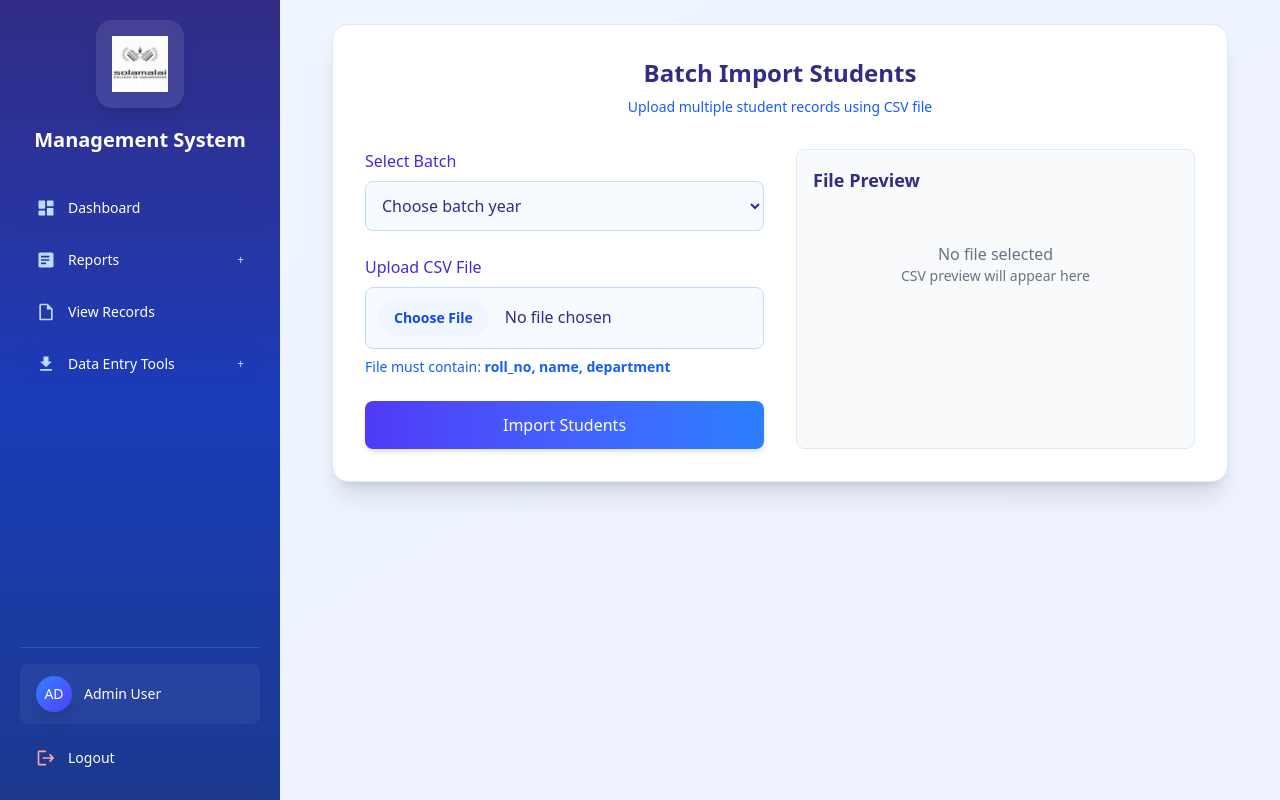
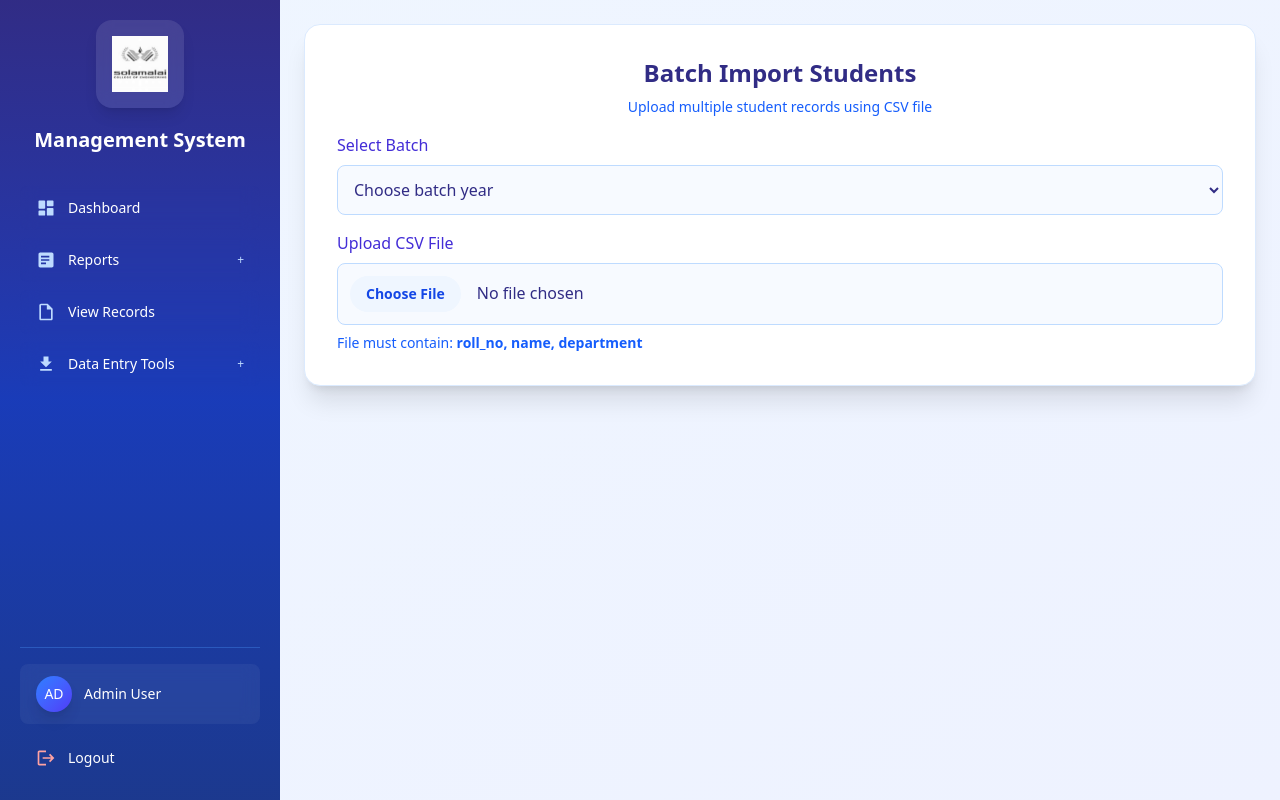
Before and after one commit to kesavan2252/Automation_for_latecomer_management_system, a React (Vite) app in the folder client/: page /data-tools/import/batch in a window 1280 px wide. Built offline with nearby package versions, Linux system fonts and the light colour scheme.

Commit message:
all option updated with changes

```diff
--- a/client/src/DepartmenReport.jsx
+++ b/client/src/DepartmenReport.jsx
@@ -238,7 +238,7 @@ const DepartmentReport = () => {
                   type="date"
                   value={startDate}
                   onChange={handleStartDateChange}
-                  max={today}
+
                   required
                   className="w-full px-3 py-2 rounded-lg border border-indigo-200 focus:ring-2 focus:ring-indigo-500 focus:border-transparent"
                 />
@@ -252,7 +252,7 @@ const DepartmentReport = () => {
                   value={endDate}
                   onChange={handleEndDateChange}
                   min={startDate} // Prevent selecting end date before start date
-                  max={today}
+
                   required
                   className="w-full px-3 py-2 rounded-lg border border-indigo-200 focus:ring-2 focus:ring-indigo-500 focus:border-transparent"
                 />
--- a/client/src/ImportBatch.jsx
+++ b/client/src/ImportBatch.jsx
@@ -9,11 +9,14 @@ const ImportBatch = () => {
   const [file, setFile] = useState(null);
   const [filePreview, setFilePreview] = useState(null);
   const [fileError, setFileError] = useState("");
+  const [totalRecords, setTotalRecords] = useState(0);
+  const [parsedData, setParsedData] = useState(null);
 
   const handleFileChange = (e) => {
     const selectedFile = e.target.files[0];
     setFile(selectedFile);
     setFileError("");
+    setParsedData(null);
 
     if (selectedFile) {
       if (!selectedFile.name.endsWith('.csv')) {
@@ -24,14 +27,28 @@ const ImportBatch = () => {
       const reader = new FileReader();
       reader.onload = (event) => {
         const text = event.target.result;
-        const lines = text.split('\n').filter(line => line.trim() !== ''); // Filter empty lines
+        const lines = text.split('\n').filter(line => line.trim() !== '');
         if (lines.length > 0) {
-          const headers = lines[0].toLowerCase();
+          const headers = lines[0].toLowerCase().split(',').map(h => h.trim());
           if (!headers.includes('roll_no') || !headers.includes('name') || !headers.includes('department')) {
             setFileError("File must contain roll_no, name, and department columns!");
             return;
           }
-          setFilePreview(lines.slice(0, 6)); // Preview first 5 rows + header
+
+          // Parse CSV data into structured format
+          const data = lines.slice(1).map(line => {
+            const values = line.split(',').map(v => v.trim());
+            return {
+              roll_no: values[headers.indexOf('roll_no')],
+              name: values[headers.indexOf('name')],
+              department: values[headers.indexOf('department')],
+              batch: batch // Add batch information
+            };
+          }).filter(item => item.roll_no && item.name && item.department); // Filter out invalid rows
+
+          setTotalRecords(data.length);
+          setParsedData(data);
+          setFilePreview(lines.slice(0, 6));
         }
       };
       reader.readAsText(selectedFile);
@@ -100,7 +117,7 @@ const ImportBatch = () => {
         animate={{ opacity: 1, y: 0 }}
         className="flex-1 p-6"
       >
-        <div className="max-w-4xl mx-auto">
+        <div className="max-w-6xl mx-auto">
           <motion.div
             initial={{ scale: 0.95 }}
             animate={{ scale: 1 }}
@@ -113,13 +130,13 @@ const ImportBatch = () => {
             >
               Batch Import Students
             </motion.h1>
-            <p className="text-blue-600 text-center mb-8 text-sm">
+            <p className="text-blue-600 text-center mb-4 text-sm">
               Upload multiple student records using CSV file
             </p>
 
-            <div className="grid md:grid-cols-2 gap-8">
-              {/* Form Section */}
             <div className="space-y-6">
+              <div className="grid grid-cols-1 gap-6">
+                <div className="space-y-4">
                   <div className="group">
                     <label className="block text-indigo-700 font-medium mb-2">Select Batch</label>
                     <select
@@ -128,8 +145,7 @@ const ImportBatch = () => {
                       required
                       className="w-full p-3 bg-blue-50/50 border border-blue-200 rounded-lg
                                text-indigo-900 focus:outline-none focus:ring-2 focus:ring-blue-400
-                             focus:border-transparent transition-all duration-300
-                             group-hover:bg-blue-50"
+                               focus:border-transparent transition-all duration-300"
                     >
                       <option value="">Choose batch year</option>
                       <option value="2021-2025">2021-2025</option>
@@ -162,50 +178,72 @@ const ImportBatch = () => {
                       File must contain: <span className="font-semibold">roll_no, name, department</span>
                     </p>
                   </div>
+                </div>
+              </div>
 
+              {/* Preview Section */}
+              {parsedData && (
+                <div>
+                  <h3 className="text-lg font-semibold text-indigo-900 mb-4">
+                    Preview for Batch: {batch}
+                  </h3>
+                  <div className="overflow-x-auto">
+                    <table className="min-w-full bg-white rounded-lg overflow-hidden">
+                      <thead className="bg-indigo-50">
+                        <tr>
+                          <th className="px-6 py-3 text-left text-xs font-medium text-indigo-800 uppercase tracking-wider">
+                            Roll No
+                          </th>
+                          <th className="px-6 py-3 text-left text-xs font-medium text-indigo-800 uppercase tracking-wider">
+                            Name
+                          </th>
+                          <th className="px-6 py-3 text-left text-xs font-medium text-indigo-800 uppercase tracking-wider">
+                            Department
+                          </th>
+                          <th className="px-6 py-3 text-left text-xs font-medium text-indigo-800 uppercase tracking-wider">
+                            Batch
+                          </th>
+                        </tr>
+                      </thead>
+                      <tbody className="divide-y divide-gray-200">
+                        {parsedData.slice(0, 5).map((row, index) => (
+                          <tr key={index} className="hover:bg-gray-50">
+                            <td className="px-6 py-4 whitespace-nowrap text-sm text-gray-900">
+                              {row.roll_no}
+                            </td>
+                            <td className="px-6 py-4 whitespace-nowrap text-sm text-gray-900">
+                              {row.name}
+                            </td>
+                            <td className="px-6 py-4 whitespace-nowrap text-sm text-gray-900">
+                              {row.department}
+                            </td>
+                            <td className="px-6 py-4 whitespace-nowrap text-sm text-gray-900">
+                              {batch}
+                            </td>
+                          </tr>
+                        ))}
+                      </tbody>
+                    </table>
+                  </div>
+                  <div className="mt-4 flex justify-between items-center">
+                    <p className="text-sm text-blue-600">
+                      Showing 5 of {totalRecords} records
+                    </p>
                     <motion.button
                       whileHover={{ scale: 1.02 }}
                       whileTap={{ scale: 0.98 }}
-                  type="submit"
                       onClick={handleSubmit}
-                  className="w-full bg-gradient-to-r from-indigo-600 to-blue-500 hover:from-indigo-700
-                           hover:to-blue-600 text-white font-medium py-3 rounded-lg transition-all
-                           duration-300 shadow-md hover:shadow-lg"
+                      disabled={!parsedData || !batch}
+                      className={`px-6 py-2 rounded-lg transition-all duration-300 shadow-md hover:shadow-lg
+                                ${(!parsedData || !batch)
+                                  ? 'bg-gray-400 cursor-not-allowed'
+                                  : 'bg-indigo-600 hover:bg-indigo-700 text-white'}`}
                     >
-                  Import Students
+                      Import {totalRecords} Students to Batch {batch}
                     </motion.button>
                   </div>
-
-              {/* Preview Section */}
-              <div className="bg-gray-50 rounded-lg p-4 border border-blue-100">
-                <h3 className="text-lg font-semibold text-indigo-900 mb-4">File Preview</h3>
-                {filePreview ? (
-                  <div className="space-y-2">
-                    {filePreview.map((line, index) => (
-                      <div
-                        key={index}
-                        className={`text-sm font-mono p-2 rounded ${
-                          index === 0
-                            ? 'bg-blue-100 text-blue-800 font-semibold'
-                            : 'bg-white text-gray-600'
-                        }`}
-                      >
-                        {line}
-                      </div>
-                    ))}
-                    <p className="text-sm text-blue-600 mt-4">
-                      {filePreview.length > 0 && `Showing ${filePreview.length - 1} records preview of total ${
-                        file?.text?.split('\n').filter(line => line.trim() !== '').length - 1 || '?'
-                      } records`}
-                    </p>
-                  </div>
-                ) : (
-                  <div className="text-center text-gray-500 py-8">
-                    <p>No file selected</p>
-                    <p className="text-sm">CSV preview will appear here</p>
                 </div>
               )}
-              </div>
             </div>
           </motion.div>
         </div>
```
Lines whose indentation alone changed are shown as unchanged.
